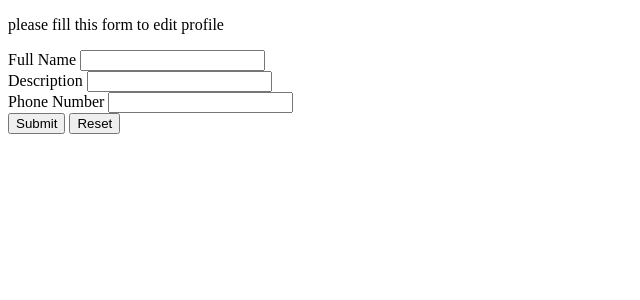
After one commit to felixfilipi/belidesain.com, a PHP site: page /templates/updates/user_edit.php in a window 1280 px wide. The commit adds this page. Shown: the top 300 px of the page, without its empty margins (0-640 px from the left). Run offline with PHP 8.4, Linux system fonts and the light colour scheme; the template is opened without the code that fills it, so the values that code supplies are empty.

Commit message:
backend_update

```diff
--- a/dashboard/profile.php
+++ b/dashboard/profile.php
@@ -162,5 +162,7 @@
 	<?php echo $userPhoneNumber; ?><br><br>
 	<button><a href="./edit_info.php">Edit info</a></button>
 	<?php } ?>
+
+	<button><a href="../index.php">Go Back</a></button>
 </body>
 </html>
--- /dev/null
+++ b/templates/updates/user_edit.php
@@ -0,0 +1,54 @@
+<!DOCTYPE html>
+<html lang="en">
+<head>
+	<meta charset="UTF-8">
+	<title></title>
+</head>
+<body>
+	<div>
+		<p>please fill this form to edit profile</p>
+		<form action="<?php echo htmlspecialchars($_SERVER["PHP_SELF"]); ?>" method="post">
+			<div class="form-group <?php echo (!empty($userName_err)) ? 'has-error' : ''; ?>">
+				<label>Full Name</label>
+				<input type="text" name="userName" class="form-control" value="<?php echo $userName; ?>">
+				<span class="help-block"><?php echo $userName_err; ?></span>
+			</div>
+			<div class="form-group <?php echo (!empty($userDesc_err)) ? 'has-error' : ''; ?>">
+				<label>Description</label>
+				<input type="text" name="userDesc" class="form-control" value="<?php echo $userDesc; ?>">
+				<span class="help-block"><?php echo $userDesc_err; ?></span>
+			</div>
+			<div class="form-group <?php echo (!empty($userPhoneNumber_err)) ? 'has-error' : ''; ?>">
+				<label>Phone Number</label>
+				<input type="text" name="userPhoneNumber" class="form-control" value="<?php echo $userPhoneNumber; ?>">
+				<span class="help-block"><?php echo $userPhoneNumber_err; ?></span>
+			</div>
+			<?php
+			if($isSupplier == 1){
+			?>
+				<div class="form-group" <?php echo (!empty($userComp_err)) ? 'has-error' : ''; ?>>
+					<label>Company</label>
+					<input type="text" name="userComp" class="form-control" value="<?php echo $userComp; ?>">
+					<span class="help-block"><?php echo $userComp_err; ?></span>
+				</div>
+				<div class="form-group <?php echo (!empty($userLoc_err)) ? 'has-error' : ''; ?>">
+					<label>Location</label>
+					<input type="text" name="userLoc" class="form-control" value="<?php echo $userLoc; ?>">
+					<span class="help-block"><?php echo $userLoc_err; ?></span>
+				</div>
+				<div class="form-group <?php echo (!empty($userWebsite_err)) ? 'has-error' : ''; ?>">
+					<label>Website</label>
+					<input type="text" name="userWebsite" class="form-control" value="<?php echo $userWebsite; ?>">
+					<span class="help-block"><?php echo $userWebsite_err; ?></span>
+				</div>
+			<?php
+			}
+			?>
+			<div class="form-group">
+				<input type="submit" class="btn btn-primary" value="Submit">
+				<input type="reset" class="btn btn-default" value="Reset">
+			</div>
+		</form>
+	</div>
+</body>
+</html>
```
Also changed, not shown: dashboard/edit_info.php (+56 -7 lines), dashboard/prof_photo_edit.php (added).
